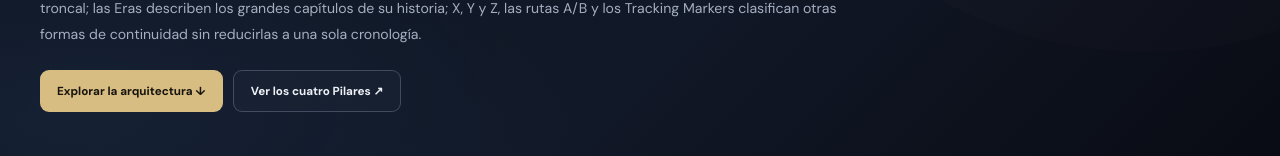
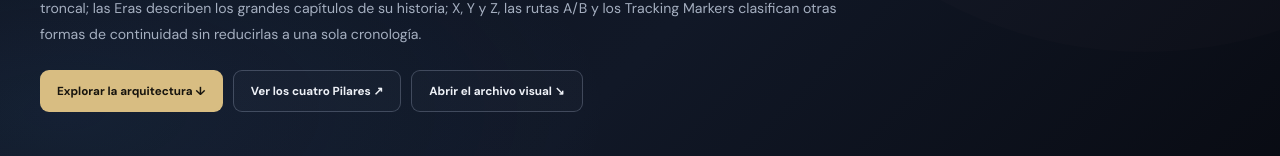
Before and after one commit to DarkCry10/theatlas, a plain HTML site: page index.html in a window 1280 px wide. Shown: the part 533-689 px from the top of the page. Drawn offline with nearby package versions, Linux system fonts and the light colour scheme.

Commit message:
Add direct route to the visual cover archive

```diff
--- a/index.html
+++ b/index.html
@@ -35,7 +35,7 @@
     <h1>THE <em>ATLAS</em></h1>
     <p class="hero-lead">La mente de Invisible Boy no es una línea recta. Es un territorio de eras, umbrales, dimensiones y bifurcaciones.</p>
     <p class="hero-copy">La cosmogonía de DarkCry 1.0 organiza la historia de I.B. como una arquitectura abierta. Los cuatro Pilares sostienen el eje troncal; las Eras describen los grandes capítulos de su historia; X, Y y Z, las rutas A/B y los Tracking Markers clasifican otras formas de continuidad sin reducirlas a una sola cronología.</p>
-    <div class="hero-actions"><a class="button primary" href="#arquitectura">Explorar la arquitectura ↓</a><a class="button secondary" href="../los4pilares/">Ver los cuatro Pilares ↗</a></div>
+    <div class="hero-actions"><a class="button primary" href="#arquitectura">Explorar la arquitectura ↓</a><a class="button secondary" href="../los4pilares/">Ver los cuatro Pilares ↗</a><a class="button secondary" href="#archivo-visual">Abrir el archivo visual ↘</a></div>
     <div class="metrics"><div><b>04</b><span>Pilares matrices</span></div><div><b>1.0—4.0</b><span>Macro-eras troncales</span></div><div><b>X / Y / Z</b><span>Coordenadas abiertas</span></div><div><b>A / B</b><span>Rutas espejo</span></div></div>
   </div>
 </section>
```
